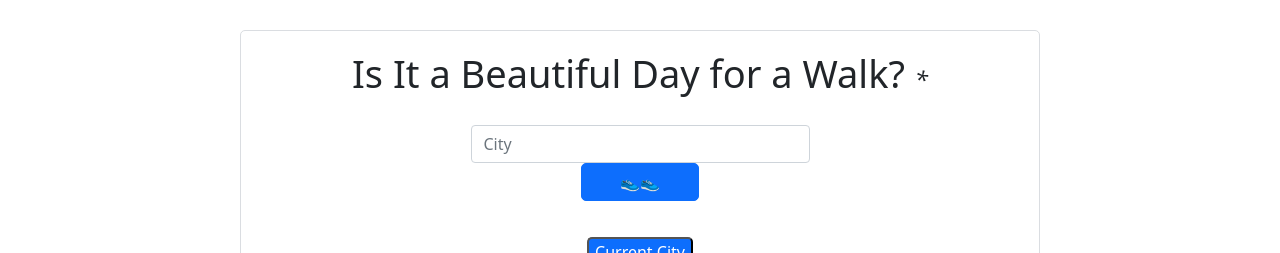
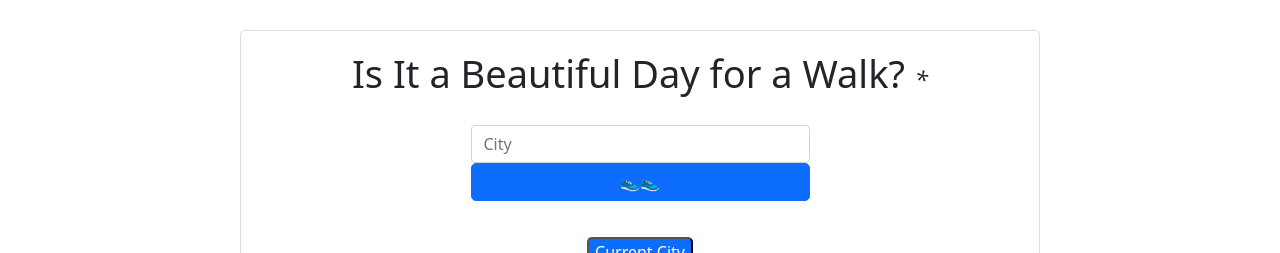
Before and after one commit to ladyhobbit13/weather-react, a React (Create React App) app: page / in a window 1280 px wide. Shown: the top 253 px of the page. Built offline with nearby package versions, Linux system fonts and the light colour scheme.

Commit message:
Update CSS

```diff
--- a/src/Weather.css
+++ b/src/Weather.css
@@ -25,7 +25,7 @@ form {
 #search-button {
   display: block;
   margin: 0 auto;
-  width: 35%;
+  width: 100%;
   border-radius: 5px;
   text-decoration: none;
   transition: all 200ms ease;
```
